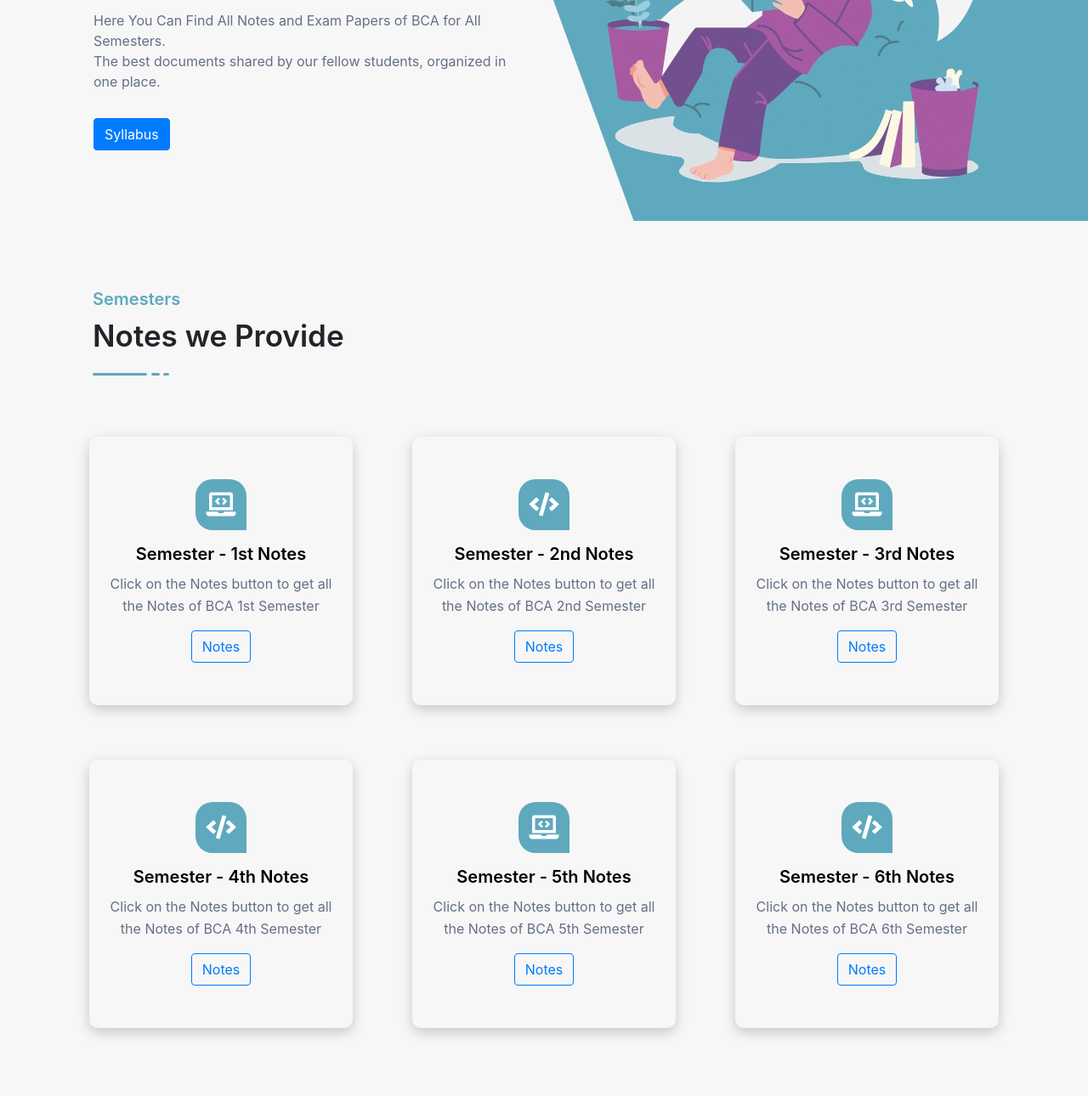
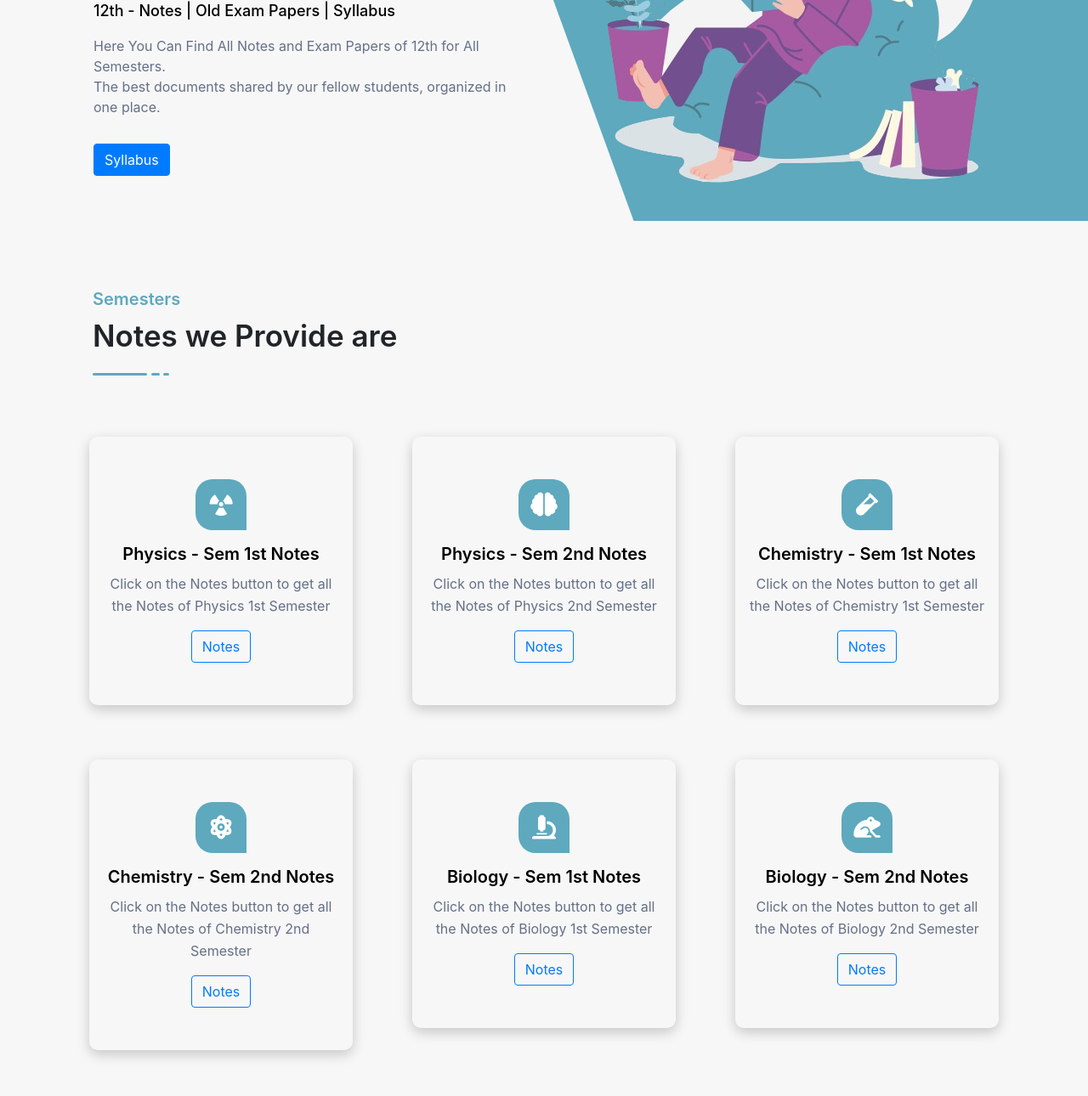
Before and after one commit to Rohan216437/NotesHub, a plain HTML site: page index.html in a window 1280 px wide. Shown: the part 376-1666 px from the top of the page at 85% size. Drawn offline with nearby package versions, Linux system fonts and the light colour scheme.

Commit message:
minor changes

```diff
--- a/index.html
+++ b/index.html
@@ -5,7 +5,7 @@
     <meta charset="UTF-8">
     <meta http-equiv="X-UA-Compatible" content="IE=edge">
     <meta name="viewport" content="width=device-width, initial-scale=1.0">
-    <title>UditNudes Logo</title>
+    <title>Science Notes Hub</title>
     <!-- <link rel="shortcut icon" href="/images/favicon.ico" type="image/x-icon"> -->
     <!--===== Font Awesome =====-->
     <link rel="stylesheet" href="https://cdnjs.cloudflare.com/ajax/libs/font-awesome/5.15.4/css/all.min.css">
@@ -19,7 +19,7 @@
     <!--===== Navbar Start =====-->
     <nav class="navbar navbar-expand-lg navbar-light bg-light">
         <div class="container">
-            <a class="logo" href="/home.html">Udit<span>Nudes</span>Logo</span></a>
+            <a class="logo" href="/home.html">Science<span>Notes</span>Logo</span></a>
             <button class="navbar-toggler" type="button" data-toggle="collapse" data-target="#navbarNav" aria-controls="navbarNav" aria-expanded="false" aria-label="Toggle navigation">
                 <span class="navbar-toggler-icon"></span>
             </button>
@@ -44,23 +44,23 @@
     <section class="home-section" id="home">
         <ul class="header-social">
             <!--===== Header Social =====-->
-            <li><a href="https://github.com/harshkumarjangir"><i class="fab fa-github"></i></a></li>
-            <li><a href="https://www.instagram.com/harshkumarjangir/"><i class="fab fa-instagram"></i></a></li>
-            <li><a href="https://api.whatsapp.com/send?phone=919001586789"><i class="fab fa-whatsapp"></i></a></li>
-            <li><a href="https://www.linkedin.com/in/harshkumarjangir/"><i class="fab fa-linkedin"></i></a></li>
+            <!-- <li><a href="https://github.com/harshkumarjangir"><i class="fab fa-github"></i></a></li> -->
+            <li><a href="#"><i class="fab fa-instagram"></i></a></li>
+            <li><a href="https://api.whatsapp.com/send?phone=919326915814"><i class="fab fa-whatsapp"></i></a></li>
+            <li><a href="#"><i class="fab fa-linkedin"></i></a></li>
         </ul>
         <div class="container">
             <div class="row align-items-center">
                 <div class="col-md-6">
                     <div class="home-text">
                         <h4>Hello</h4>
-                        <h1>This is Notes Point</h1>
-                        <span>BCA - Notes | Old Exam Papers | Syllabus</span>
-                        <p>Here You Can Find All Notes and Exam Papers of BCA for All Semesters.
+                        <h1>This is Science Notes Hub</h1>
+                        <span>12th - Notes | Old Exam Papers | Syllabus</span>
+                        <p>Here You Can Find All Notes and Exam Papers of 12th for All Semesters.
                             <br>
                             The best documents shared by our fellow students, organized in one place.
                         </p>
-                        <a href="https://drive.google.com/u/0/uc?id=1bclN5xqWlThTwykzbBNwJBSwlCaGIdSj&export=download" class="btn btn-primary">Syllabus</a>
+                        <a href="#" class="btn btn-primary">Syllabus</a>
                     </div>
                 </div>
                 <div class="col-md-6">
@@ -83,7 +83,7 @@
             <div class="row ml-4">
                 <div class="section-title text-align-center">
                     <h5 class="sub-title">Semesters</h5>
-                    <h3 class="main-title">Notes we Provide</h3>
+                    <h3 class="main-title">Notes we Provide are</h3>
                     <ul class="line">
                         <li></li>
                         <li></li>
@@ -98,11 +98,11 @@
                     <div class="service-item text-center">
                         <div class="service-item-inner">
                             <div class="icon mb-3">
-                                <i class="fas fa-laptop-code"></i>
+                                <i class="fas fa-radiation"></i>
                             </div>
-                            <h3>Semester - 1st Notes</h3>
-                            <p>Click on the Notes button to get all the Notes of BCA 1st Semester</p>
-                            <a href="pages/semester_1.html" class="btn btn-outline-primary mt-3">Notes</a>
+                            <h3>Physics - Sem 1st Notes</h3>
+                            <p>Click on the Notes button to get all the Notes of Physics 1st Semester</p>
+                            <a href="pages/physics_sem_1.html" class="btn btn-outline-primary mt-3">Notes</a>
                         </div>
                     </div>
                 </div>
@@ -112,11 +112,11 @@
                     <div class="service-item text-center">
                         <div class="service-item-inner">
                             <div class="icon mb-3">
-                                <i class="fas fa-code"></i>
+                                <i class="fas fa-brain"></i>
                             </div>
-                            <h3>Semester - 2nd Notes</h3>
-                            <p>Click on the Notes button to get all the Notes of BCA 2nd Semester</p>
-                            <a href="pages/semester_2.html" class="btn btn-outline-primary mt-3">Notes</a>
+                            <h3>Physics - Sem 2nd Notes</h3>
+                            <p>Click on the Notes button to get all the Notes of Physics 2nd Semester</p>
+                            <a href="pages/physics_sem_2.html" class="btn btn-outline-primary mt-3">Notes</a>
                         </div>
                     </div>
                 </div>
@@ -126,11 +126,11 @@
                     <div class="service-item text-center">
                         <div class="service-item-inner">
                             <div class="icon mb-3">
-                                <i class="fas fa-laptop-code"></i>
+                                <i class="fas fa-vial"></i>
                             </div>
-                            <h3>Semester - 3rd Notes</h3>
-                            <p>Click on the Notes button to get all the Notes of BCA 3rd Semester</p>
-                            <a href="pages/semester_3.html" class="btn btn-outline-primary mt-3">Notes</a>
+                            <h3>Chemistry - Sem 1st Notes</h3>
+                            <p>Click on the Notes button to get all the Notes of Chemistry 1st Semester</p>
+                            <a href="pages/schemistry_sem_1.html" class="btn btn-outline-primary mt-3">Notes</a>
                         </div>
                     </div>
                 </div>
@@ -140,11 +140,11 @@
                     <div class="service-item text-center">
                         <div class="service-item-inner">
                             <div class="icon mb-3">
-                                <i class="fas fa-code"></i>
+                                <i class="fas fa-atom"></i>
                             </div>
-                            <h3>Semester - 4th Notes</h3>
-                            <p>Click on the Notes button to get all the Notes of BCA 4th Semester</p>
-                            <a href="pages/semester_4.html" class="btn btn-outline-primary mt-3">Notes</a>
+                            <h3>Chemistry - Sem 2nd Notes</h3>
+                            <p>Click on the Notes button to get all the Notes of Chemistry 2nd Semester</p>
+                            <a href="pages/chemistry_sem_2.html" class="btn btn-outline-primary mt-3">Notes</a>
                         </div>
                     </div>
                 </div>
@@ -154,11 +154,11 @@
                     <div class="service-item text-center">
                         <div class="service-item-inner">
                             <div class="icon mb-3">
-                                <i class="fas fa-laptop-code"></i>
+                                <i class="fas fa-microscope"></i>
                             </div>
-                            <h3>Semester - 5th Notes</h3>
-                            <p>Click on the Notes button to get all the Notes of BCA 5th Semester</p>
-                            <a href="pages/semester_5.html" class="btn btn-outline-primary mt-3">Notes</a>
+                            <h3>Biology - Sem 1st Notes</h3>
+                            <p>Click on the Notes button to get all the Notes of Biology 1st Semester</p>
+                            <a href="pages/biology_sem_1.html" class="btn btn-outline-primary mt-3">Notes</a>
                         </div>
                     </div>
                 </div>
@@ -168,11 +168,11 @@
                     <div class="service-item text-center">
                         <div class="service-item-inner">
                             <div class="icon mb-3">
-                                <i class="fas fa-code"></i>
+                                <i class="fas fa-frog"></i>
                             </div>
-                            <h3>Semester - 6th Notes</h3>
-                            <p>Click on the Notes button to get all the Notes of BCA 6th Semester</p>
-                            <a href="pages/semester_6.html" class="btn btn-outline-primary mt-3">Notes</a>
+                            <h3>Biology - Sem 2nd Notes</h3>
+                            <p>Click on the Notes button to get all the Notes of Biology 2nd Semester</p>
+                            <a href="pages/biology_sem_2.html" class="btn btn-outline-primary mt-3">Notes</a>
                         </div>
                     </div>
                 </div>
@@ -199,7 +199,7 @@
             </div>
             <div class="row">
                 <div class="col-md-8 mx-auto">
-                    <form action="mailto:harshkumarjangir11@gmail.com" method="post" enctype="text/plain" class="contact-form">
+                    <form action="mailto:udityadav2016@gmail.com" method="post" enctype="text/plain" class="contact-form">
                         <div class="form-group">
                             <label for="name">Name:</label>
                             <input type="text" class="form-control" id="name" name="name" required>
```
